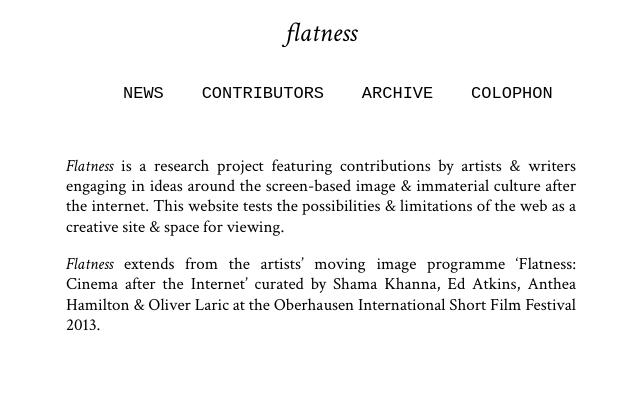
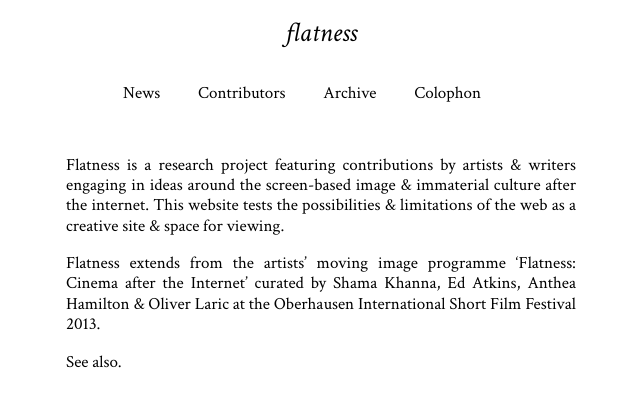
Before and after one commit to flatness/flatness.github.io, a Jekyll site: the page built from index.md, in a window 1280 px wide. Shown: the top 407 px of the page, without its empty margins (319-959 px from the left). Built offline with Jekyll 4.4.1, drawn with Linux system fonts in a browser that asks for light colours; some web fonts are replaced.

```diff
--- a/css/main.scss
+++ b/css/main.scss
@@ -49,7 +49,8 @@ ul {
 .menu li {
     display: inline;
     padding: 0 1em;
-    text-transform: uppercase;
-    font-family: 'Inconsolata', monospace;
+
+
     font-size: 1em;
+    text-align: center;
 }
--- a/index.md
+++ b/index.md
@@ -2,6 +2,8 @@
 layout: default
 ---
 
-*Flatness* is a research project featuring contributions by artists & writers engaging in ideas around the screen-based image & immaterial culture after the internet. This website tests the possibilities & limitations of the web as a creative site & space for viewing.
+Flatness is a research project featuring contributions by artists & writers engaging in ideas around the screen-based image & immaterial culture after the internet. This website tests the possibilities & limitations of the web as a creative site & space for viewing.
 
-*Flatness* extends from the artists’ moving image programme ‘Flatness: Cinema after the Internet’ curated by Shama Khanna,  Ed Atkins, Anthea Hamilton & Oliver Laric at the Oberhausen International Short Film Festival 2013.
+Flatness extends from the artists’ moving image programme ‘Flatness: Cinema after the Internet’ curated by Shama Khanna,  Ed Atkins, Anthea Hamilton & Oliver Laric at the Oberhausen International Short Film Festival 2013.
+
+See also.
```
